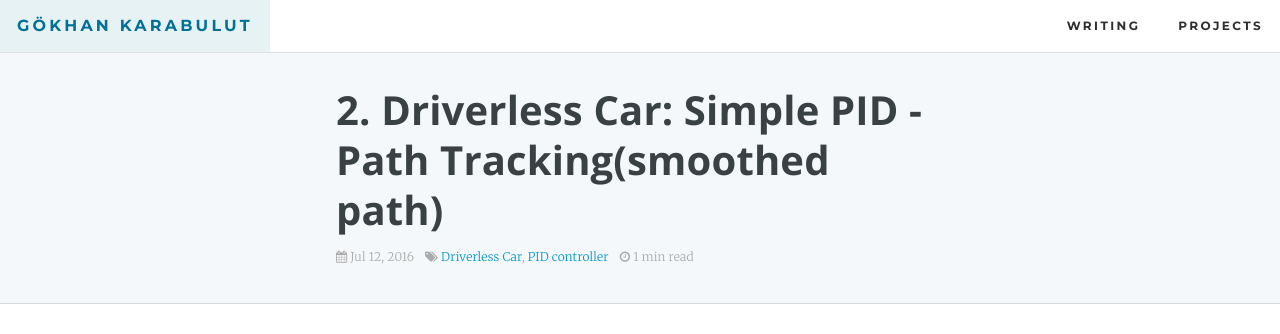
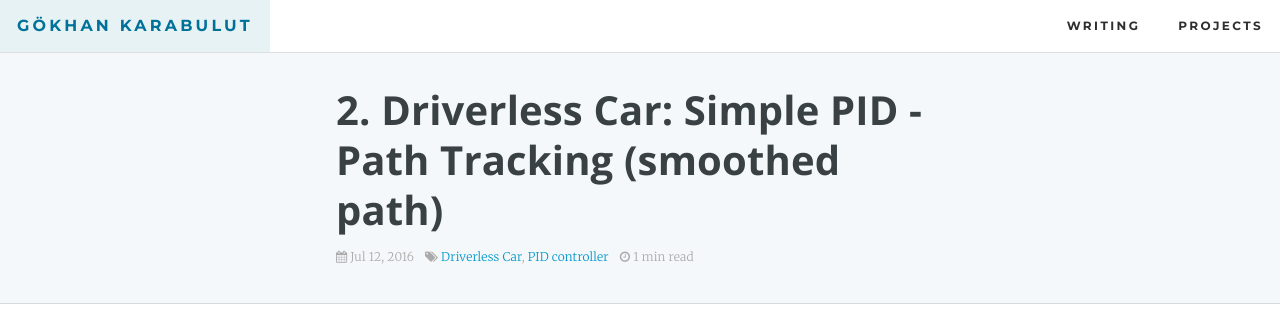
Before and after one commit to EDXE47/gokhanettin.github.io, a Jekyll site: the page built from _posts/2016-07-12-2-driverless-car-simple-pid-path-tracking.md, in a window 1280 px wide and 900 px high. Shown: the top 334 px of the window. Built offline with Jekyll 4.4.1, drawn with Linux system fonts in a browser that asks for light colours; comment, search, counter and statistics services are not loaded; part of the change alters nothing that is shown.

Commit message:
Add Linkedin link

```diff
--- a/_config.yml
+++ b/_config.yml
@@ -29,10 +29,10 @@ contact_urls:
     label: "Twitter"
     icon: "twitter-square"
     username: "@gokhanettin"
-#  linkedin:
-#    url: "https://www.linkedin.com/in/<username>"
-#    label: "LinkedIn"
-#    icon: "linkedin-square"
+  linkedin:
+    url: "https://tr.linkedin.com/in/gökhan-karabulut-40b884104"
+    label: "LinkedIn"
+    icon: "linkedin-square"
   facebook:
     url: "https://www.facebook.com/gokhanettin"
     label: "Facebook"
--- a/_posts/2016-07-12-2-driverless-car-simple-pid-path-tracking.md
+++ b/_posts/2016-07-12-2-driverless-car-simple-pid-path-tracking.md
@@ -1,6 +1,6 @@
 ---
 layout: post
-title: "2. Driverless Car: Simple PID - Path Tracking(smoothed path)"
+title: "2. Driverless Car: Simple PID - Path Tracking (smoothed path)"
 tags:
 - Driverless Car
 - PID controller
```
